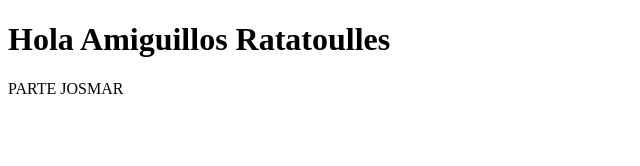
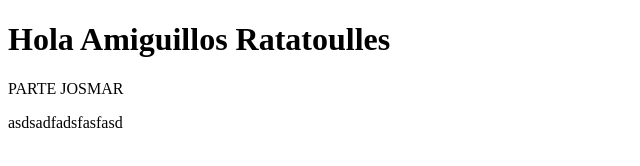
Before and after one commit to destinolunar/prueba, a plain HTML site: page index.html in a window 1280 px wide. Shown: the whole page, without its empty margins (0-640 px from the left). Drawn offline with Linux system fonts and the light colour scheme.

Commit message:
Parte 2 josmar

```diff
--- a/index.html
+++ b/index.html
@@ -7,5 +7,6 @@
 <body>
   <h1>Hola Amiguillos Ratatoulles</h1>
   <p>PARTE JOSMAR </p>
+  <p>asdsadfadsfasfasd</p>
 </body>
 </html>
```
